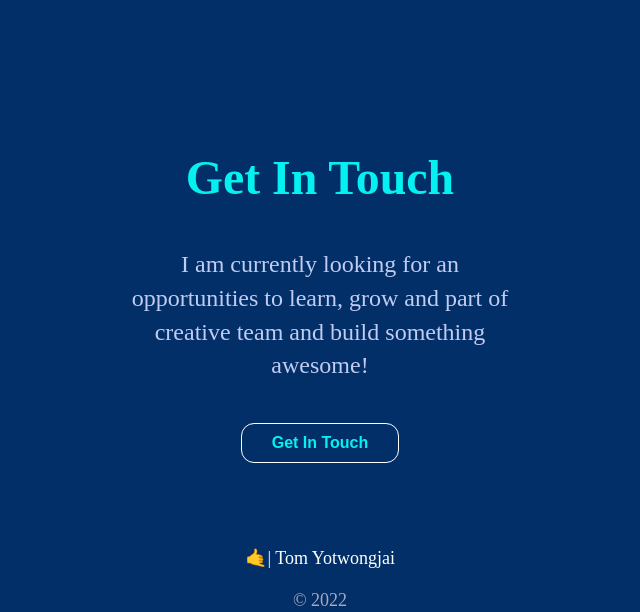
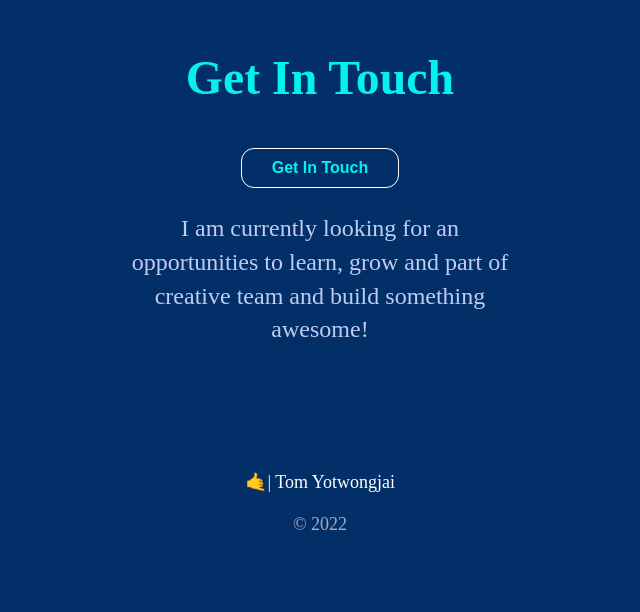
Before and after one commit to tomyotwongjai/portfolio_v3, a React (Create React App) app: page / in a window 1280 px wide. Shown: the part 2702-3314 px from the top of the page, without its empty margins (320-960 px from the left). After the commit the page ends 3238 px from the top, so only its background shows below. Built offline with nearby package versions, Linux system fonts and the light colour scheme.

Commit message:
fixed buttons not clicking

```diff
--- a/src/components/Contact/Contact.jsx
+++ b/src/components/Contact/Contact.jsx
@@ -15,18 +15,17 @@ const Contact = () => {
               <h1>Get In Touch</h1>
             </div>
             <div className='contact__info'>
-              <p>
-                I am currently looking for an opportunities to learn, grow and
-                part of creative team and build something awesome!
-              </p>
-            </div>
-
             <button
               className='button'
               onClick={() => window.open('mailto:tomyotwongjai@gmail.com')}
             >
               Get In Touch
             </button>
+              <p>
+                I am currently looking for an opportunities to learn, grow and
+                part of creative team and build something awesome!
+              </p>
+            </div>
 
           </section>
         </AnimateWhenVisible>
--- a/src/components/Contact/Contact.scss
+++ b/src/components/Contact/Contact.scss
@@ -7,7 +7,7 @@
   max-width: 570px;
   margin-left: auto;
   margin-right: auto;
-  margin-top: 200px;
+  margin-top: 100px;
 
   .contact__title {
     font-size: 1.5rem;
--- a/src/container/Sidebar/Sidebar.scss
+++ b/src/container/Sidebar/Sidebar.scss
@@ -5,7 +5,7 @@
   text-decoration: none;
   position: fixed;
   padding-top: 200px;
-  bottom: 0;
+  bottom: 10;
   left: 20px;
 
   .sidebar__icons {
@@ -35,7 +35,7 @@
   justify-content: space-between;
   text-decoration: none;
   position: fixed;
-  bottom: 50px;
+  bottom: 15rem;
   right: 20px;
   list-style: none;
   margin: 70px 0;
```
